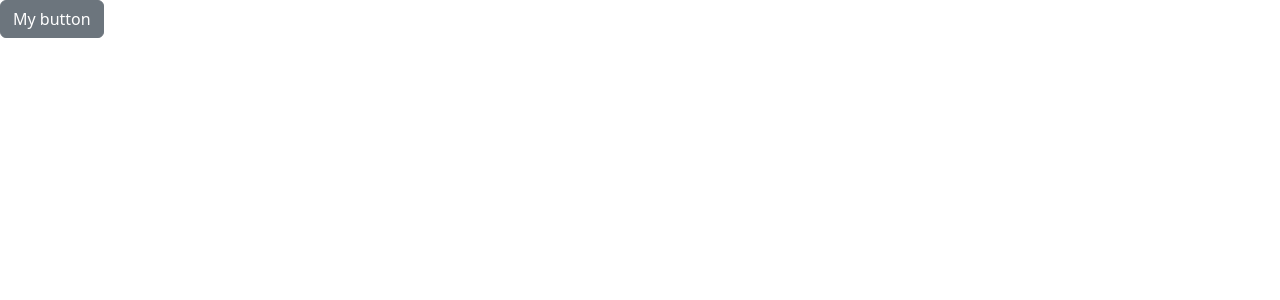
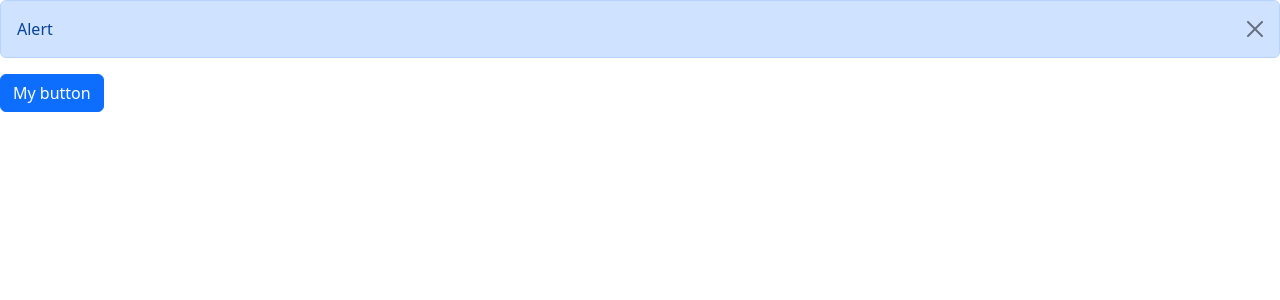
Before and after one commit to Akshay-Jhijhautia/Learning_React, a React (Vite) app: page / in a window 1280 px wide. Both pictures are taken after a click on the button "My button". Shown: the top 300 px of the page. Built offline with nearby package versions, Linux system fonts and the light colour scheme.

Commit message:
added alert and button component which is dynamic

```diff
--- a/src/App.tsx
+++ b/src/App.tsx
@@ -2,6 +2,7 @@ import Message from "./Components/Message";
 import ListGroup from "./Components/ListGroup";
 import Alert from "./Components/Alert";
 import Button from "./Components/Button";
+import { useState } from "react";
 
 // function App() {
 //   let colors = ["red", "blue", "green", "brown", "yellow"];
@@ -20,11 +21,15 @@ import Button from "./Components/Button";
 // }
 
 function App() {
+  const [alert, setAlert] = useState(false);
+
+  const handleClick = () => setAlert(true);
+  const handleAlert = () => setAlert(false);
+
   return (
     <div>
-      <Button handleClick={() => console.log("Clicked")} color="secondary">
-        My button
-      </Button>
+      {alert && <Alert onClick={handleAlert}>Alert</Alert>}
+      <Button onClick={handleClick}>My button</Button>
     </div>
   );
 }
--- a/src/Components/Alert.tsx
+++ b/src/Components/Alert.tsx
@@ -1,11 +1,25 @@
 import React, { ReactNode } from "react";
 
 interface Props {
-  children: ReactNode;
+  children: string;
+  onClick: () => void;
 }
 
-const Alert = ({ children }: Props) => {
-  return <div className="alert alert-primary">{children}</div>;
+const Alert = ({ children, onClick }: Props) => {
+  return (
+    <>
+      <div className="alert alert-primary alert-dismissible">
+        {children}
+        <button
+          type="button"
+          className="btn-close"
+          data-bs-dismiss="alert"
+          aria-label="Close"
+          onClick={onClick}
+        ></button>
+      </div>
+    </>
+  );
 };
 
 export default Alert;
--- a/src/Components/Button.tsx
+++ b/src/Components/Button.tsx
@@ -2,13 +2,12 @@ import React, { useState } from "react";
 
 interface Props {
   children: string;
-  handleClick: () => void;
-  color?: "primary" | "secondary";
+  onClick: () => void;
 }
 
-const Button = ({ children, handleClick, color }: Props) => {
+const Button = ({ children, onClick }: Props) => {
   return (
-    <button className={"btn btn-" + color} onClick={handleClick}>
+    <button className={"btn btn-primary"} onClick={onClick}>
       {children}
     </button>
   );
```
